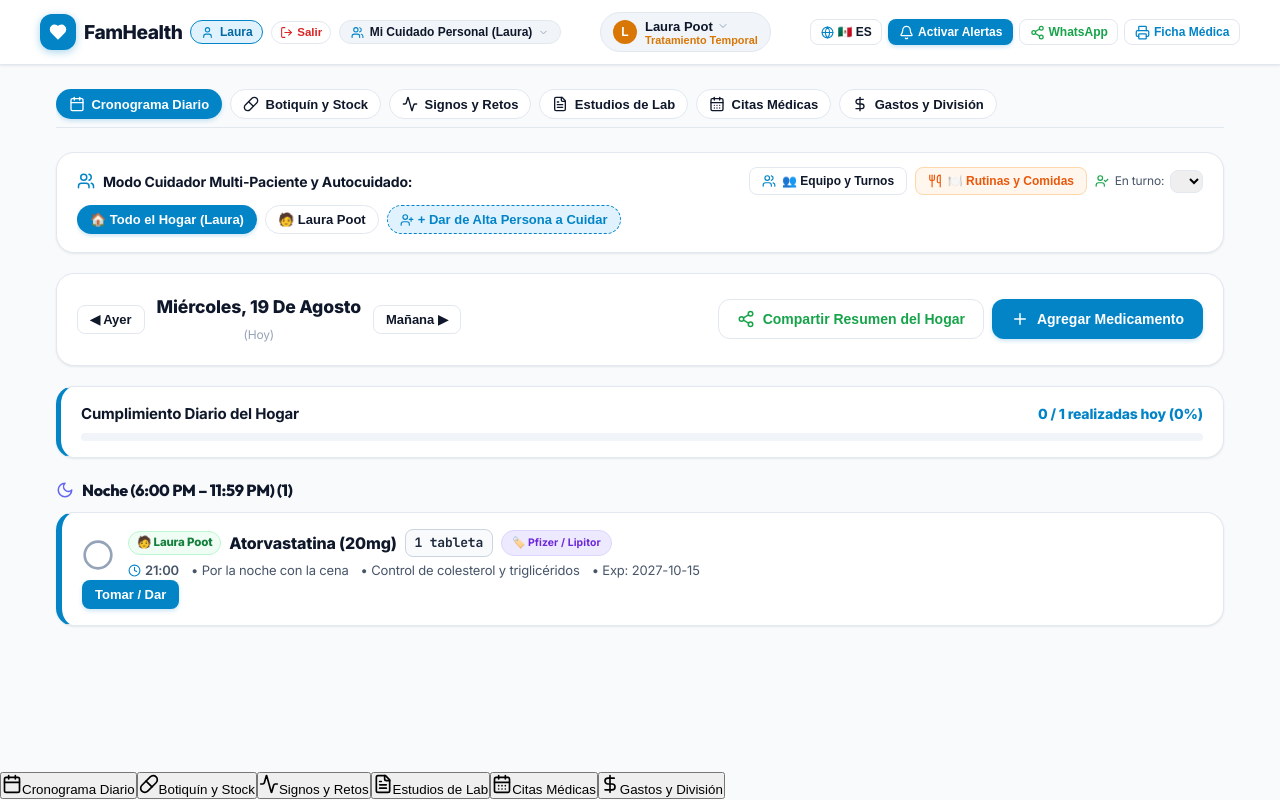
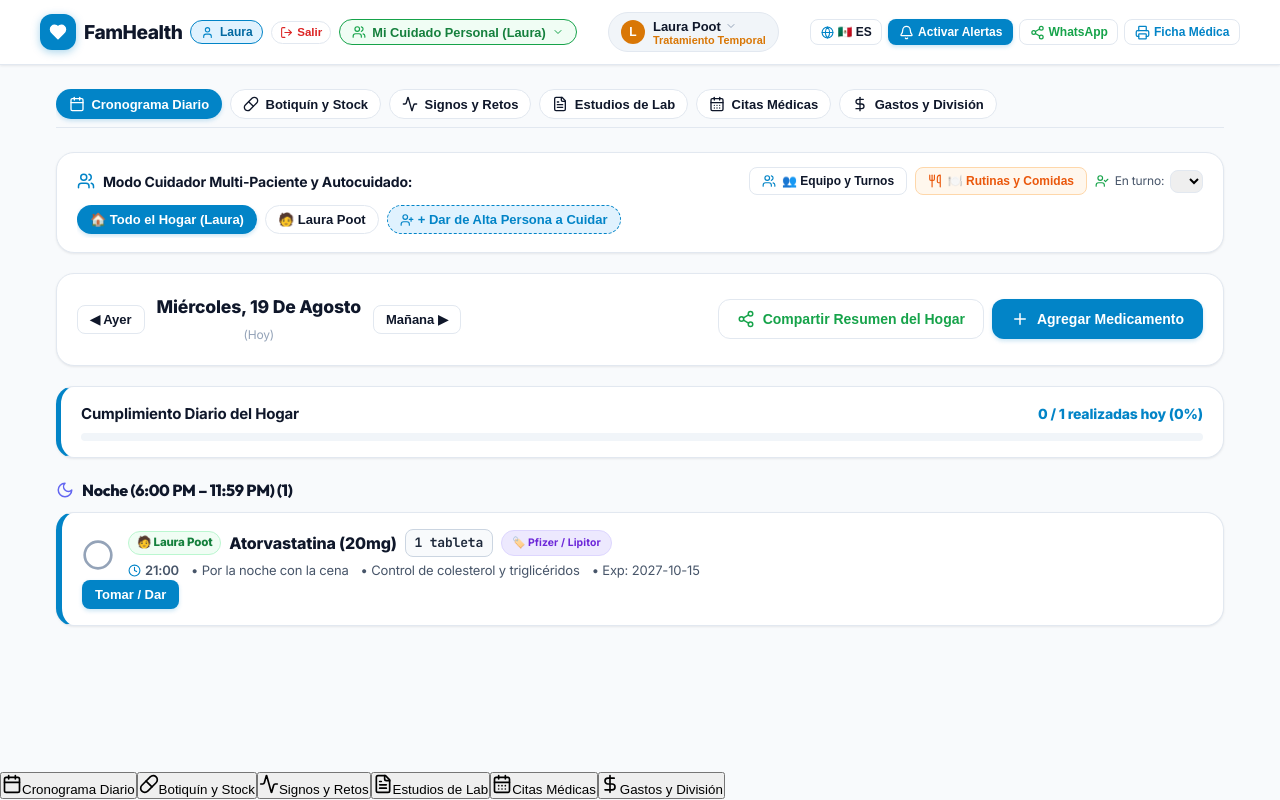
Before and after one commit to jpootpb/famhealth-app, a React (Vite) app: page / in a window 1280 px wide. Both pictures are taken after a click on the button 640 px from the left and 474 px from the top of the page. Built offline with nearby package versions, Linux system fonts and the light colour scheme.

Commit message:
fix: Guarantee Family Circle button is prominently visible in header across all user states

```diff
--- a/src/components/layout/Header.tsx
+++ b/src/components/layout/Header.tsx
@@ -25,7 +25,7 @@ import { requestNotificationPermission, sendLocalNotification } from '../../lib/
 import { getDailyDoseSlots, formatDateIso } from '../../utils/frequencyEngine';
 
 export const Header: React.FC<{ onPrintReport?: () => void }> = () => {
-  const { currentUser, logoutUser, activePatient, activeFamilyCircle, medications, doseLogs } = useApp();
+  const { currentUser, logoutUser, activePatient, activeFamilyCircle, allFamilyCircles, medications, doseLogs } = useApp();
   const { t, language, setLanguage } = useLanguage();
 
   const [isPatientModalOpen, setIsPatientModalOpen] = useState(false);
@@ -177,8 +177,7 @@ export const Header: React.FC<{ onPrintReport?: () => void }> = () => {
               </span>
             </button>
 
-            {/* Family Circle Badge Selector */}
-            {activeFamilyCircle && (
+            {/* Family Circle Badge Selector - Always Visible & Highly Prominent */}
             <button
               onClick={() => setIsFamilyModalOpen(true)}
               className="btn btn-secondary btn-sm"
@@ -187,19 +186,20 @@ export const Header: React.FC<{ onPrintReport?: () => void }> = () => {
                 alignItems: 'center',
                 gap: '0.375rem',
                 borderRadius: 'var(--radius-full)',
-                  backgroundColor: 'var(--bg-secondary)',
-                  border: '1px solid var(--border-color)',
-                  padding: '0.25rem 0.65rem'
+                backgroundColor: '#f0fdf4',
+                border: '1.5px solid #16a34a',
+                padding: '0.3rem 0.75rem',
+                color: '#15803d',
+                cursor: 'pointer'
               }}
-                title={t('switchFamily')}
+              title={language === 'es' ? 'Gestionar o Cambiar Círculo Familiar (Mi Hogar, Papás, etc.)' : 'Manage / Switch Family Circle'}
             >
-                <Users size={13} color="var(--primary)" />
-                <strong style={{ fontSize: '0.75rem', color: 'var(--text-primary)' }}>
-                  {activeFamilyCircle.name}
+              <Users size={14} color="#16a34a" />
+              <strong style={{ fontSize: '0.8rem', color: '#15803d' }}>
+                {activeFamilyCircle?.name || allFamilyCircles?.[0]?.name || (language === 'es' ? '👨‍👩‍👧 Círculos Familiares' : 'Family Circles')}
               </strong>
-                <ChevronDown size={11} color="var(--text-muted)" />
+              <ChevronDown size={12} color="#16a34a" />
             </button>
-            )}
           </div>
 
           {/* Center: Active Patient Pill Selector */}
--- a/src/context/AppContext.tsx
+++ b/src/context/AppContext.tsx
@@ -186,11 +186,12 @@ export const AppProvider: React.FC<{ children: ReactNode }> = ({ children }) =>
   useEffect(() => { LocalStore.saveStudies(allStudies); }, [allStudies]);
   useEffect(() => { LocalStore.saveCustomPharmacies(customPharmacies); }, [customPharmacies]);
 
-  // Family circles visible to current logged-in user
-  const familyCircles = getUserVisibleFamilyCircles(currentUser, allFamilyCircles);
+  // Family circles visible to current logged-in user (with fallback to allFamilyCircles if empty)
+  const userCircles = getUserVisibleFamilyCircles(currentUser, allFamilyCircles);
+  const familyCircles = userCircles.length > 0 ? userCircles : allFamilyCircles;
 
-  const activeFamilyCircle = familyCircles.find(c => c.id === activeFamilyId) || familyCircles[0];
-  const currentFamilyId = activeFamilyCircle ? activeFamilyCircle.id : (familyCircles[0]?.id || '');
+  const activeFamilyCircle = familyCircles.find(c => c.id === activeFamilyId) || familyCircles[0] || allFamilyCircles[0];
+  const currentFamilyId = activeFamilyCircle ? activeFamilyCircle.id : (allFamilyCircles[0]?.id || '');
 
   // Filter entities by active family circle with backwards compatibility for unmigrated local storage
   const patients = allPatients.filter(p => !p.familyId || p.familyId === currentFamilyId);
--- a/src/utils/authEngine.ts
+++ b/src/utils/authEngine.ts
@@ -9,7 +9,7 @@ export function isUserAuthenticated(user?: UserAccount | null): boolean {
 
 export function getUserVisibleFamilyCircles(user: UserAccount, allCircles: FamilyCircle[]): FamilyCircle[] {
   if (!isUserAuthenticated(user)) return [];
-  return allCircles.filter(circle => user.joinedFamilyIds.includes(circle.id));
+  return allCircles.filter(circle => user.joinedFamilyIds?.includes(circle.id));
 }
 
 export function joinFamilyWithCode(
```
Lines whose indentation alone changed are shown as unchanged.
